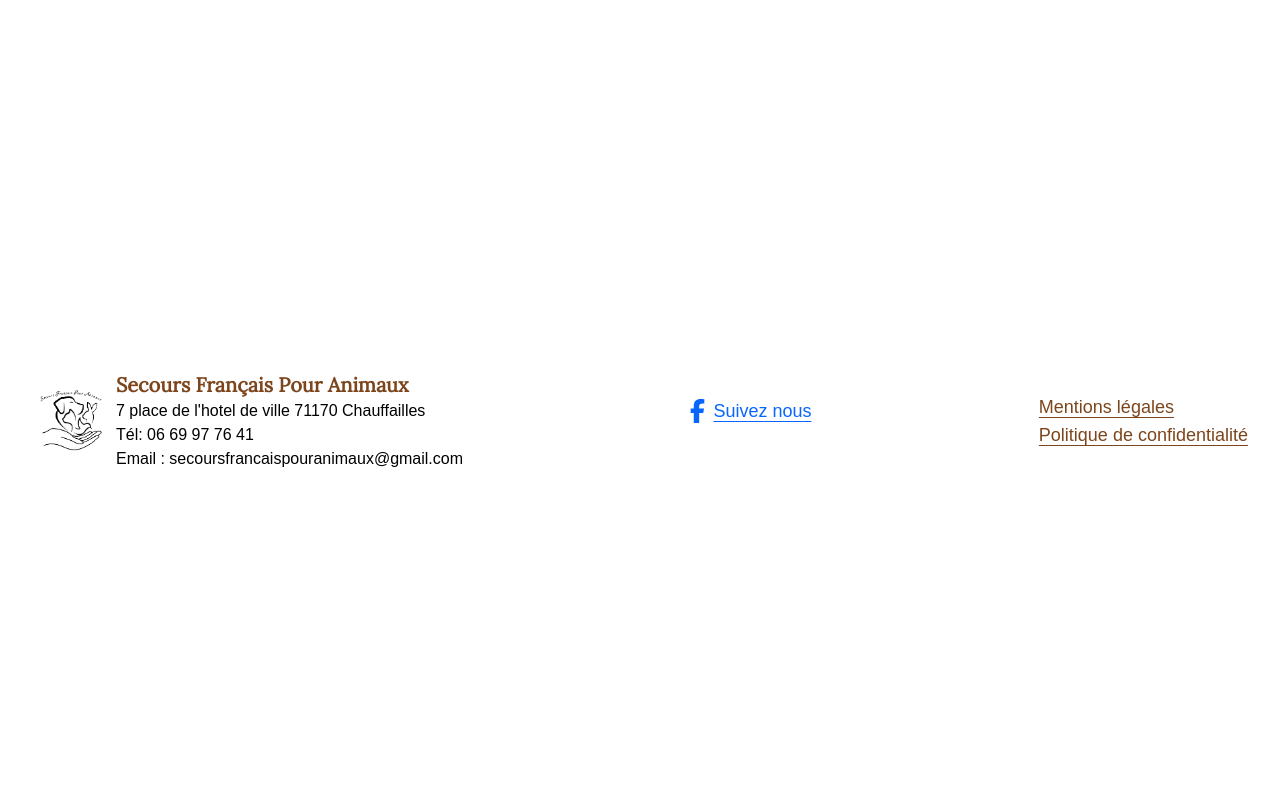
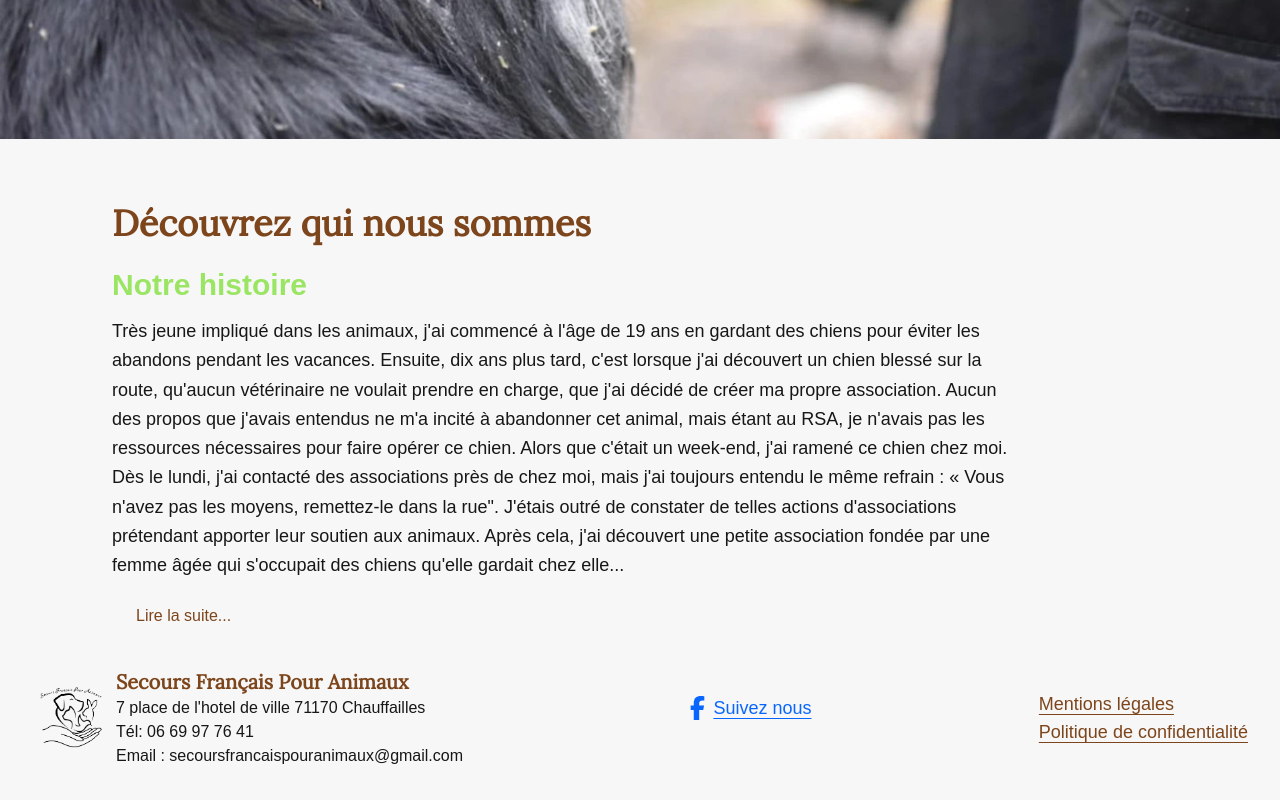
Before and after one commit to Tonyac-create/site, a Next.js app: page /history in a window 1280 px wide. Before the commit this address had no page. Shown: the part 461-1261 px from the top of the page. Before the commit the page ends 964 px from the top, so only its background shows below. Built offline with nearby package versions, Linux system fonts and the light colour scheme; a web font is replaced by a local one.

Commit message:
begin historyPage

```diff
--- /dev/null
+++ b/app/components/History/HeroSectionHistory.tsx
@@ -0,0 +1,40 @@
+'use client'
+import { useState } from 'react';
+
+export default function HeroSectionHistory() {
+    const [isExpanded, setIsExpanded] = useState(false);
+    const fullText = `Très jeune impliqué dans les animaux, j'ai commencé à l'âge de 19 ans en gardant des chiens pour éviter les abandons pendant les vacances.
+                Ensuite, dix ans plus tard, c'est lorsque j'ai découvert un chien blessé sur la route, qu'aucun vétérinaire ne voulait prendre en charge, que j'ai décidé de créer ma propre association. Aucun des propos que j'avais entendus ne m'a incité à abandonner cet animal, mais étant au RSA, je n'avais pas les ressources nécessaires pour faire opérer ce chien.
+                Alors que c'était un week-end, j'ai ramené ce chien chez moi. Dès le lundi, j'ai contacté des associations près de chez moi, mais j'ai toujours entendu le même refrain : « Vous n'avez pas les moyens, remettez-le dans la rue".  J'étais outré de constater de telles actions d'associations prétendant apporter leur soutien aux animaux.
+                Après cela, j'ai découvert une petite association fondée par une femme âgée qui s'occupait des chiens qu'elle gardait chez elle, sans aucun refuge, mais simplement sa petite maison pour apporter l'amour à tous ces abandonnés.
+                Lorsque je lui ai raconté mon histoire, elle n'a pas hésité à me demander "trouver un vétérinaire qui souhaite bien le soigner, envoyez-moi le devis et je vous enverrai l'argent pour la totalité de la facture". J'étais tellement heureuse de constater que ce pauvre chien que j'avais recueilli allait pouvoir être soigné. Bien sûr, je n'ai pas recontacté les vétérinaires que j'avais rencontrés le samedi, mais j'ai trouvé une jeune vétérinaire qui venait de s'installer et qui a non seulement pris en charge les soins, mais ne nous a facturé que l'essentiel sans se faire payer elle-même!
+                Après l'opération, nous avons découvert que ce chien avait été victime de maltraitance et que son handicap découle d'une fracture qui n'avait jamais été traitée. Il ne lui fallait que quelques jours pour le voir marcher correctement et surtout ne plus l'entendre pleurer à chaque pas qu'il faisait.
+                Nous prenons donc la décision de rendre visite à cette femme qui nous avait apporté son aide afin de la remercier et de lui présenter ce chien qu'elle avait pu soigner.
+                De là, nous avons développé une complicité profonde car nous avions le même but, à savoir le bien-être des animaux sans prendre en compte l'argent.
+                J'ai reçu un soutien considérable de sa part pour la création de mon association de défense des animaux. Nous collaborions étroitement, elle en Normandie et moi dans la Somme.
+                La personne en question est Jeannette Henri, qui est décédée le 4 octobre (Journée mondiale des animaux) suite à une morsure de chien.
+                J'ai partagé ces derniers instants avec elle sur son lit d'hôpital.
+                Son association est toujours présente. Les personnes proches qui étaient ses bénévoles à son époque ont repris cette affaire.
+                Et pour honorer cette femme extraordinaire que je garderai toujours en mémoire, j'ai souhaité donner à notre association un nom qui me rappelle le sien, sans pour autant le reproduire.`;
+
+    return (
+        <section>
+            <div className="bg-[url(/Elvis_mange.webp)] w-full h-[600px] bg-fixed bg-center bg-cover"></div>
+            <div className="mx-6 pt-16 lg:mx-28">
+                <h2 className="text-brown text-4xl font-lora font-semibold mb-6">Découvrez qui nous sommes</h2>
+                <h3 className="text-green text-3xl font-semibold mb-3.5">Notre histoire</h3>
+                <div className="max-w-4xl">
+                    <p className="text-lg leading-relaxed">
+                        {isExpanded ? fullText : fullText.slice(0, 1000) + "..."}
+                    </p>
+                    <button
+                        onClick={() => setIsExpanded(!isExpanded)}
+                        className="cursor-pointer mt-4 px-6 py-2 text-brown rounded-md hover:text-green transition-colors"
+                    >
+                        {isExpanded ? "Voir moins" : "Lire la suite..."}
+                    </button>
+                </div>
+            </div>
+        </section>
+    );
+}
--- /dev/null
+++ b/app/history/page.tsx
@@ -0,0 +1,9 @@
+import HeroSectionHistory from "../components/History/HeroSectionHistory";
+
+export default function HistoryPage() {
+    return (
+        <main>
+            <HeroSectionHistory />
+        </main>
+    );
+}
```
Also changed, not shown: public/Elvis_mange.webp (added).
